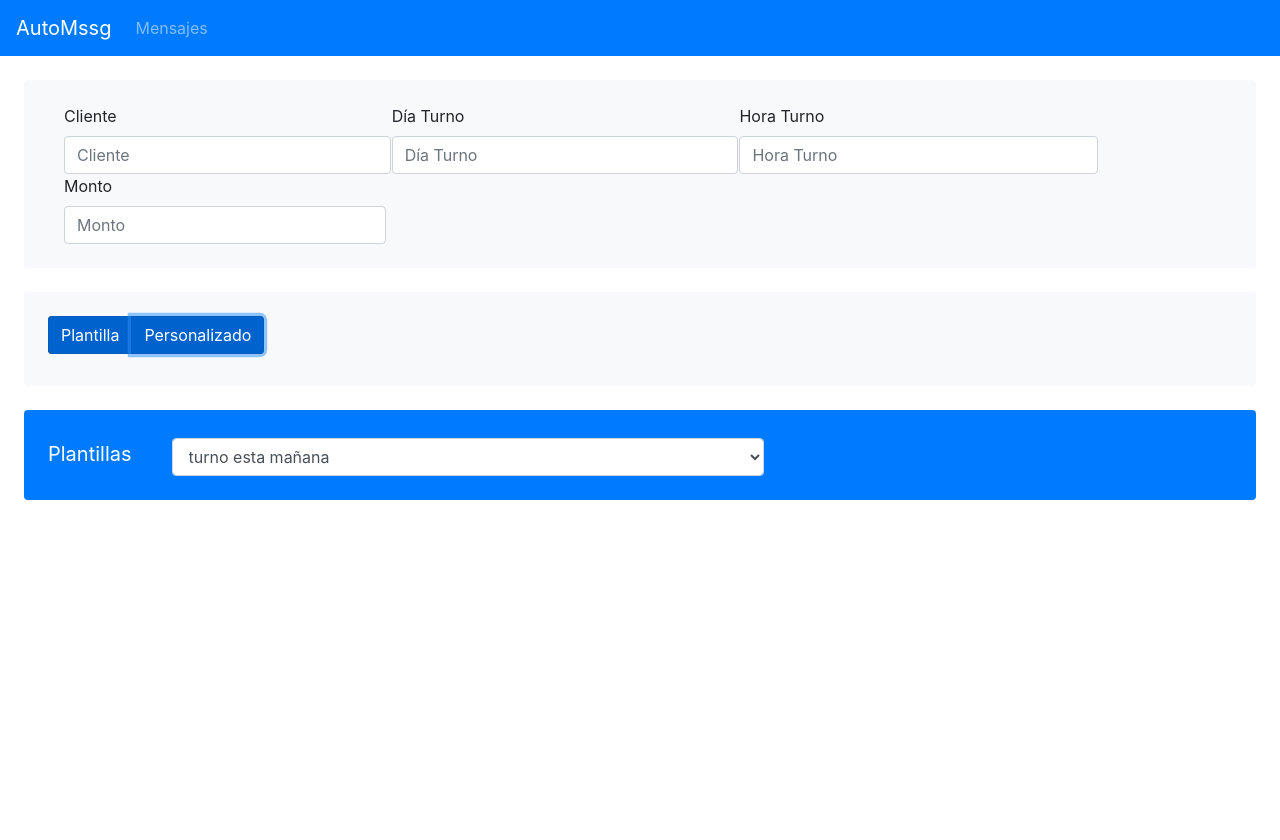
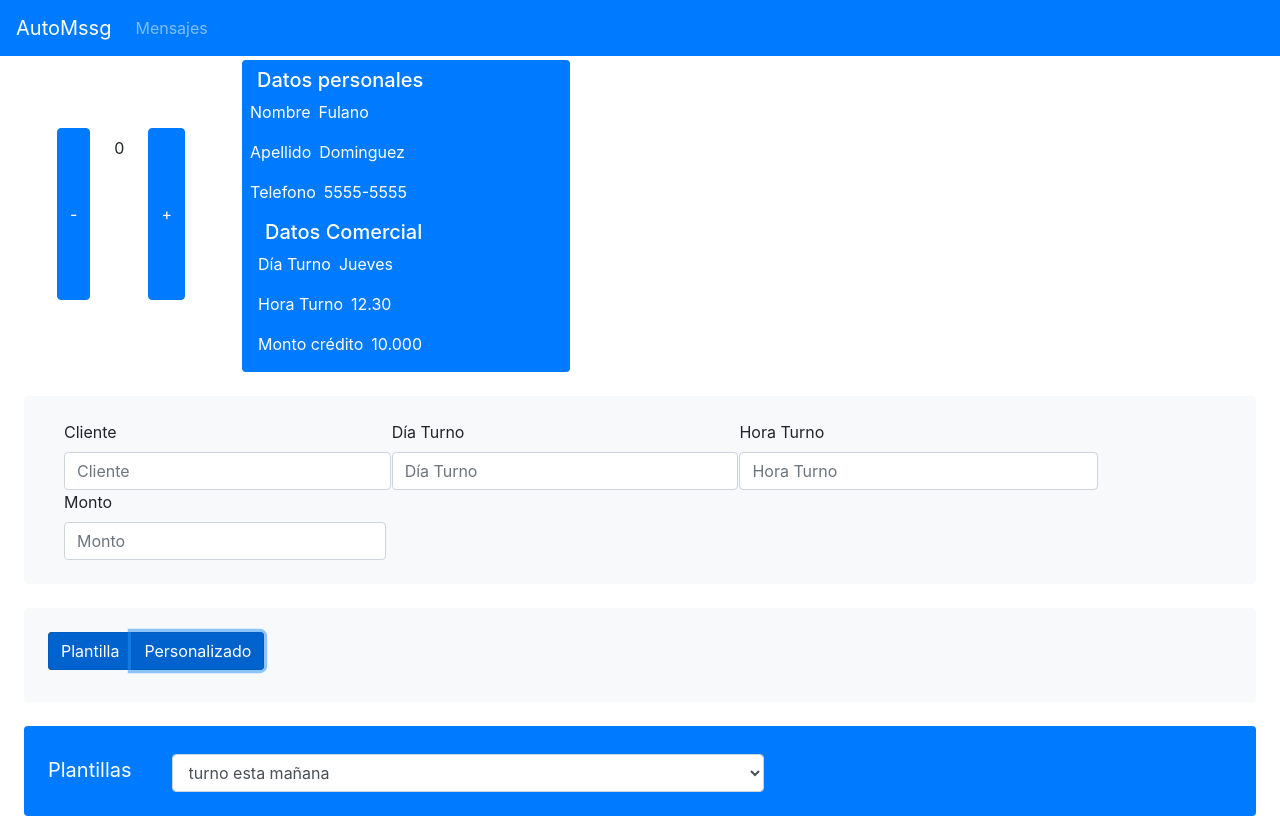
Before and after one commit to juanIgnacioEchaide/automssg, a React (Create React App) app: page /personalizado in a window 1280 px wide. Both pictures are taken after a click on the label "Personalizado". Before the commit the page ends 800 px from the top, so only its background shows below. Built offline with nearby package versions, Linux system fonts and the light colour scheme.

Commit message:
client navigator lay out and mock

```diff
--- /dev/null
+++ b/src/UI/ClientNavigator.jsx
@@ -0,0 +1,39 @@
+import React,{useState} from 'react';
+import Button from 'react-bootstrap/Button';
+
+const ClientNavigator=(props)=>{
+
+    const[index,setIndex]=useState(0);
+    const[array=[
+            {id:0,datosCliente:{nombre:'Fulano',apellido:'Dominguez',dia:'Jueves',hora:'12.30',monto:'10.000',telefono:'5555-5555'}},
+            {id:1,datosCliente:{nombre:'Mengano',apellido:'Fernandez',dia:'Lunes',hora:'10.30',monto:'10.000',telefono:'4444-4444'}},
+            {id:2,datosCliente:{nombre:'Sultano',apellido:'Alonso',dia:'Martes',hora:'09.00',monto:'10.000',telefono:'3333-3333'}},
+            {id:3,datosCliente:{nombre:'Porcino',apellido:'Gutiérrez',dia:'Viernes',hora:'14.15',monto:'10.000',telefono:'2222-2222'}},
+                ]]=useState();
+
+    return(
+    <div className={"row"}>
+        <div className={"row m-5 p-4"}>
+            <Button onClick={()=>setIndex(index-1)}>-</Button>
+                <p className={"pl-4 pr-4 pt-2"}>{array[index].id}</p>
+            <Button  onClick={()=>setIndex(index+1)}>+</Button>
+        </div>
+            <div className={" row bg-primary text-white col-3 rounded mt-1 pt-2"}>
+                <div>
+                    <h5>Datos personales</h5>
+                      <div className={" row"}><label className={"ml-2"}>Nombre</label><p className={"ml-2"}>{array[index].datosCliente.nombre}</p></div>
+                      <div className={" row"}><label className={"ml-2"}>Apellido</label><p className={"ml-2"}>{array[index].datosCliente.apellido}</p></div>
+                      <div className={" row"}><label className={"ml-2"}>Telefono</label><p className={"ml-2"}>{array[index].datosCliente.telefono}</p></div>
+
+
+                </div>
+                <div className={"ml-2"}>
+                    <h5>Datos Comercial</h5>
+                        <div className={" row"}><label className={"ml-2"}>Día Turno</label> <p className={"ml-2"}>{array[index].datosCliente.dia}</p></div>
+                        <div className={" row"}><label className={"ml-2"}>Hora Turno</label><p className={"ml-2"}>{array[index].datosCliente.hora}</p></div>
+                        <div className={" row"}><label className={"ml-2"}>Monto crédito</label><p className={"ml-2"}>{array[index].datosCliente.monto}</p></div>
+                </div>
+        </div>
+    </div>)
+}
+export default ClientNavigator;
--- a/src/UI/CopyCustomContainer.jsx
+++ b/src/UI/CopyCustomContainer.jsx
@@ -10,7 +10,6 @@ const CopyCustomContainer=(props)=>{
 
 return(
         <div id="parrafo" name="parrafo" value={props.parrafo} onClick={props.handleCopy}>
-            <h6 >{props.customizedOption.label}</h6>
                 <CopyToClipboard text={props.parrafo.parrafo} onCopy={()=>props.setCopied(true)}>
                     <Button className={"btn btn-secondary ml-3"} type="success">
                     <FontAwesomeIcon icon={faCopy} />
--- /dev/null
+++ b/src/data/parseCsvFile.jsx
@@ -0,0 +1,3 @@
+function parseCsvFile(file){
+
+}
--- a/src/messageScreen.js
+++ b/src/messageScreen.js
@@ -1,16 +1,13 @@
 import React, {useState} from 'react';
-import Button from 'react-bootstrap/Button';
-import {CopyToClipboard} from 'react-copy-to-clipboard';
 import Navbar from 'react-bootstrap/Navbar';
 import {optionMessages} from '../src/data/optionMessages';
-import { FontAwesomeIcon } from '@fortawesome/react-fontawesome';
-import { faCopy } from '@fortawesome/free-solid-svg-icons';
 import InputClientData from './UI/InputClientData'
 import MssgSelect from './UI/MssgSelect';
 import ModeToggle from './UI/ModeToggle';
 import CopyCustomContainer from './UI/CopyCustomContainer';
 import CopyTemplateContainer from './UI/CopyTemplateContainer';
 import useCustomizedValues from './data/useCustomizedValues';
+import ClientNavigator from './UI/ClientNavigator';
 
 const CustomizedMessage =(props)=>{
   const options=optionMessages;
@@ -27,10 +24,8 @@ const CustomizedMessage =(props)=>{
     parrafo:''
   });
   const [mode,setMode]=useState('template');
-
   const customizedValues=useCustomizedValues(datosCliente).customizedValues;
   const customOptions=useCustomizedValues(datosCliente).customOptions;
-
   const[customizedOption, setCustomizedOption]=useState({value:customOptions.value})
 
   const handleChange=(event)=>{
@@ -69,7 +64,8 @@ const CustomizedMessage =(props)=>{
         return (
           <div style={{witdh:'20vw'}}>
             {mode ==="customized"?
-            <InputClientData handleChange={handleChange}/>:<></>}
+            <><ClientNavigator/>
+            <InputClientData handleChange={handleChange}/></>:<></>}
 
             <ModeToggle setMode={setMode}/>
 
@@ -92,12 +88,14 @@ const CustomizedMessage =(props)=>{
                                     />:<></> }
 
               {mode ==="customized"?
-                <> { customizedValues.map(i=> i.label===customizedOption.label ?
+                <>
+                { customizedValues.map(i=> i.label===customizedOption.label ?
                     <CopyCustomContainer handleCopy={handleCopy}
                                           setCopied={setCopied}
                                           customizedOption={customizedOption}
                                           parrafo={parrafo}
                                           i={i}/>:<></>)}
+
               </>:<></>}
           </div>
     )
```
